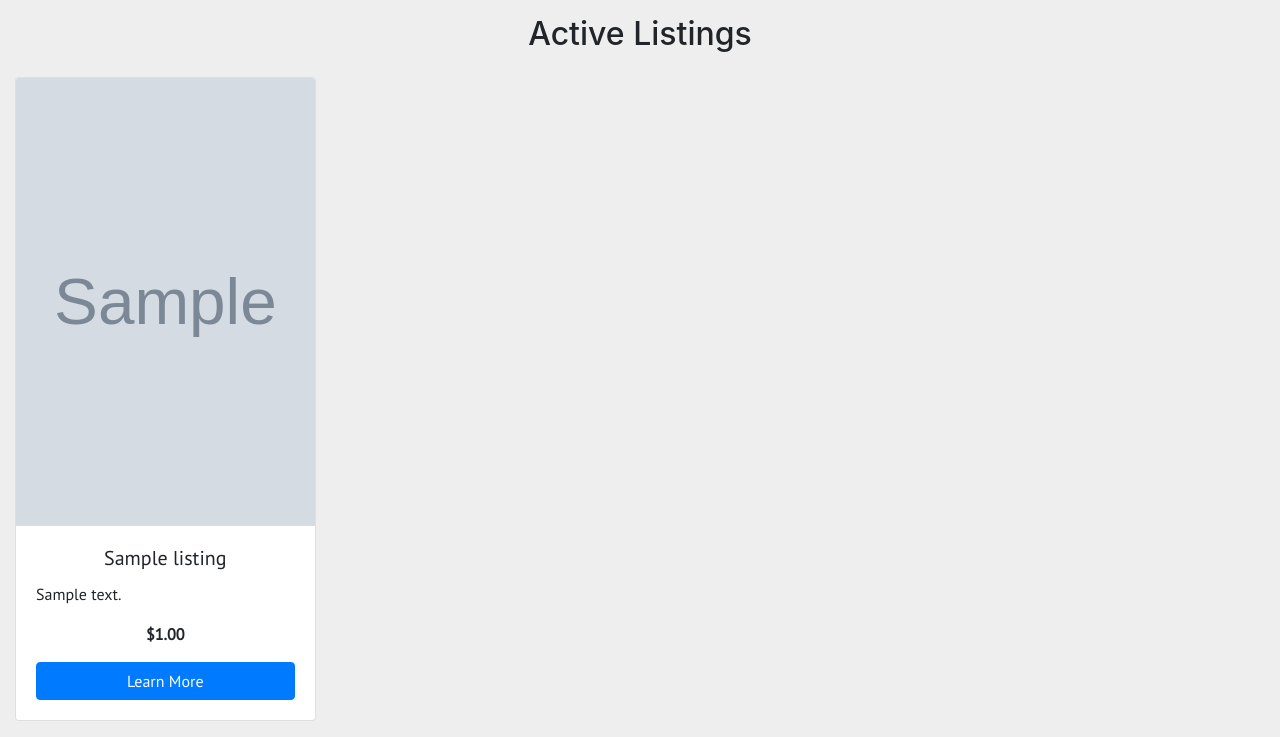
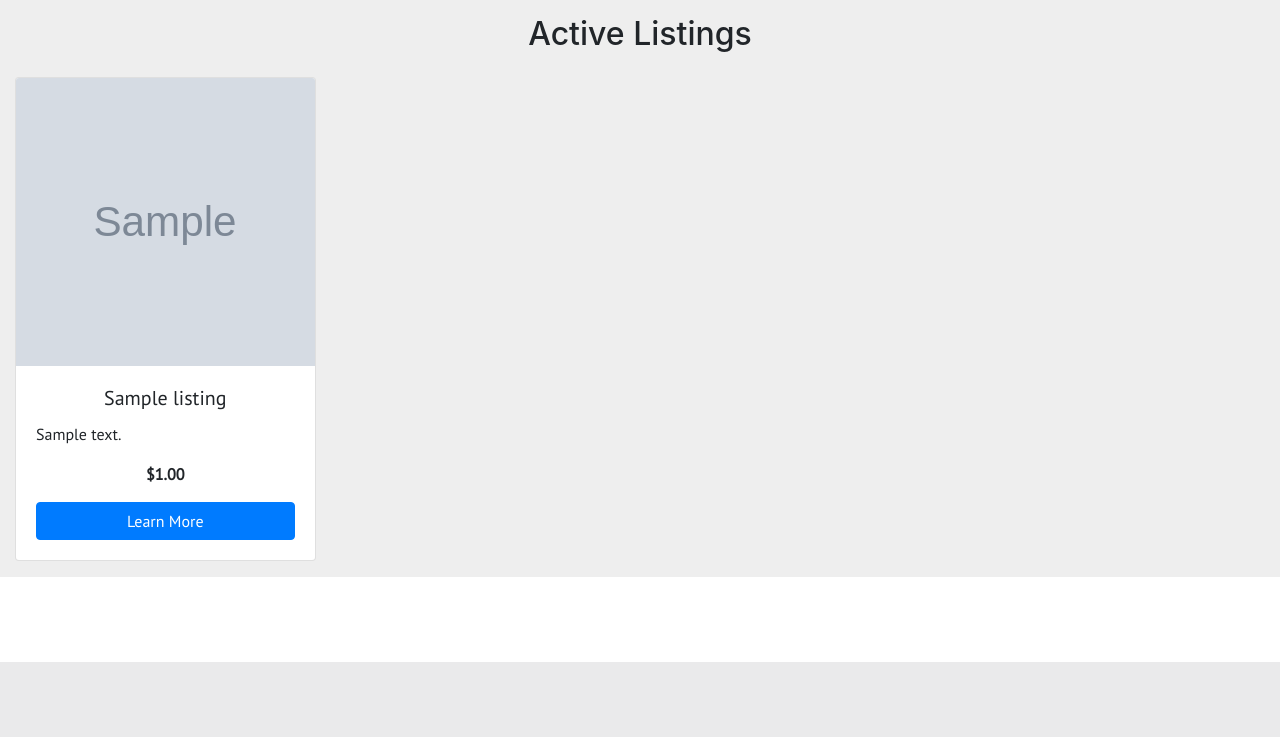
Before and after one commit to catbirdseatio/commerce, a Django app: page / in a window 1280 px wide. Shown: the part 138-875 px from the top of the page. After the commit the page ends 800 px from the top, so only its background shows below. Run offline with Django 3.2, Linux system fonts and the light colour scheme; tables that the repository leaves empty hold one stand-in row (values such as "Sample post"); grey boxes marked "Sample" are stand-in pictures.

Commit message:
card image fix

```diff
--- a/auctions/static/auctions/styles.css
+++ b/auctions/static/auctions/styles.css
@@ -14,7 +14,7 @@ hr {
 }
 .content .listings-container .card-img-top {
   width: 100%;
-  height: 28rem;
+  height: 18rem;
   object-fit: cover;
 }
 
--- a/scss/styles.scss
+++ b/scss/styles.scss
@@ -14,7 +14,7 @@ hr {
 
         .card-img-top {
             width: 100%;
-            height: 28rem;
+            height: 18rem;
             object-fit: cover;
         }
     }
```
